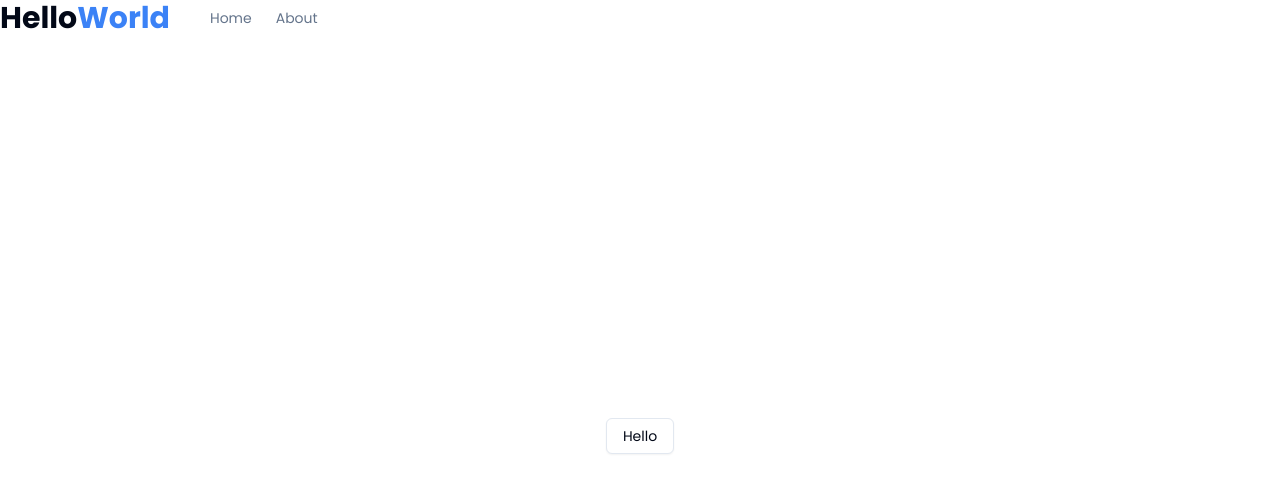
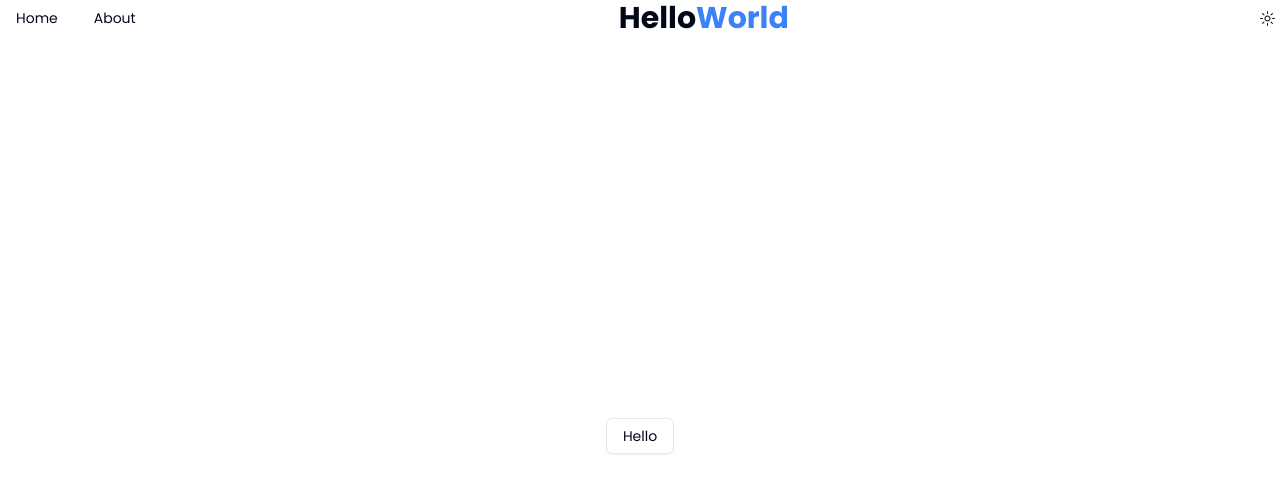
Before and after one commit to leonetti/shadcn-nextjs-portfolio, a Next.js app: page / in a window 1280 px wide. Shown: the top 492 px of the page. Built offline with nearby package versions, Linux system fonts and the light colour scheme.

Commit message:
feat: added theming auto/light/dark

```diff
--- a/src/app/layout.tsx
+++ b/src/app/layout.tsx
@@ -1,6 +1,7 @@
 import type { Metadata } from 'next';
 import { Poppins } from 'next/font/google';
-import Header from '@/components/header/basic-header';
+import Header from '@/components/header/default-header';
+import { ThemeProvider } from '@/context/theme-context';
 import './globals.css';
 
 const inter = Poppins({
@@ -19,10 +20,16 @@
   children: React.ReactNode;
 }>) {
   return (
-    <html lang="en">
+    <html lang="en" suppressHydrationWarning>
       <body className={inter.className}>
-        <Header />
-        {children}
+        <ThemeProvider
+          attribute="class"
+          defaultTheme="system"
+          enableSystem
+        >
+          <Header />
+          {children}
+        </ThemeProvider>
       </body>
     </html>
   );
--- /dev/null
+++ b/src/app/providers.tsx
@@ -0,0 +1,14 @@
+'use client';
+
+import * as React from 'react';
+import { ThemeProvider as NextThemesProvider } from 'next-themes';
+import { type ThemeProviderProps } from 'next-themes/dist/types';
+
+export function Providers({
+  children,
+  ...props
+}: ThemeProviderProps) {
+  return (
+    <NextThemesProvider {...props}>{children}</NextThemesProvider>
+  );
+}
--- a/src/components/header/default-header.tsx
+++ b/src/components/header/default-header.tsx
@@ -6,13 +6,13 @@
 import { cn } from '@/lib/utils';
 import {
   NavigationMenu,
-  NavigationMenuContent,
   NavigationMenuItem,
   NavigationMenuLink,
   NavigationMenuList,
-  NavigationMenuTrigger,
   navigationMenuTriggerStyle,
 } from '@/components/ui/navigation-menu';
+
+import ThemeToggle from '@/components/theme/theme-toggle';
 
 import siteConfig from '@/config/site';
 
@@ -45,7 +45,10 @@
       <SiteLogo />
       <NavigationMenu>
         <NavigationMenuList>
-          {siteConfig.navItems.map((item, index) => (
+          <NavigationMenuItem>
+            <ThemeToggle />
+          </NavigationMenuItem>
+          {/* {siteConfig.navItems.map((item, index) => (
             <NavigationMenuItem key={`${item.href}-${index}`}>
               <Link href={item.href} legacyBehavior passHref>
                 <NavigationMenuLink
@@ -55,7 +58,7 @@
                 </NavigationMenuLink>
               </Link>
             </NavigationMenuItem>
-          ))}
+          ))} */}
         </NavigationMenuList>
       </NavigationMenu>
     </header>
--- /dev/null
+++ b/src/components/theme/theme-toggle.tsx
@@ -0,0 +1,55 @@
+'use client';
+
+import { Button } from '@/components/ui/button';
+import { useForm } from 'react-hook-form';
+import { MoonIcon, SunIcon } from '@radix-ui/react-icons';
+import {
+  Form,
+  FormControl,
+  FormDescription,
+  FormField,
+  FormItem,
+  FormLabel,
+  FormMessage,
+} from '@/components/ui/form';
+import { Input } from '@/components/ui/input';
+import { useTheme } from 'next-themes';
+
+const ThemeToggle = () => {
+  const form = useForm();
+  const { setTheme, theme } = useTheme();
+
+  const handleSubmit = () => {
+    setTheme(theme === 'light' ? 'dark' : 'light');
+  };
+
+  return (
+    <Form {...form}>
+      <form
+        onSubmit={form.handleSubmit(handleSubmit)}
+        className="space-y-8"
+      >
+        <FormField
+          control={form.control}
+          name="next-theme"
+          render={({ field }) => (
+            <FormItem hidden>
+              <FormLabel>Theme Toggle</FormLabel>
+              <FormControl>
+                <Input {...field} />
+              </FormControl>
+              <FormDescription>Toggle Theme</FormDescription>
+              <FormMessage />
+            </FormItem>
+          )}
+        />
+        <Button type="submit" variant={null} className="w-6 p-0">
+          <SunIcon className="dark:hidden" />
+          <MoonIcon className="hidden dark:block" />
+        </Button>
+      </form>
+    </Form>
+  );
+};
+
+export default ThemeToggle;
--- /dev/null
+++ b/src/components/ui/form.tsx
@@ -0,0 +1,176 @@
+import * as React from "react"
+import * as LabelPrimitive from "@radix-ui/react-label"
+import { Slot } from "@radix-ui/react-slot"
+import {
+  Controller,
+  ControllerProps,
+  FieldPath,
+  FieldValues,
+  FormProvider,
+  useFormContext,
+} from "react-hook-form"
+
+import { cn } from "@/lib/utils"
+import { Label } from "@/components/ui/label"
+
+const Form = FormProvider
+
+type FormFieldContextValue<
+  TFieldValues extends FieldValues = FieldValues,
+  TName extends FieldPath<TFieldValues> = FieldPath<TFieldValues>
+> = {
+  name: TName
+}
+
+const FormFieldContext = React.createContext<FormFieldContextValue>(
+  {} as FormFieldContextValue
+)
+
+const FormField = <
+  TFieldValues extends FieldValues = FieldValues,
+  TName extends FieldPath<TFieldValues> = FieldPath<TFieldValues>
+>({
+  ...props
+}: ControllerProps<TFieldValues, TName>) => {
+  return (
+    <FormFieldContext.Provider value={{ name: props.name }}>
+      <Controller {...props} />
+    </FormFieldContext.Provider>
+  )
+}
+
+const useFormField = () => {
+  const fieldContext = React.useContext(FormFieldContext)
+  const itemContext = React.useContext(FormItemContext)
+  const { getFieldState, formState } = useFormContext()
+
+  const fieldState = getFieldState(fieldContext.name, formState)
+
+  if (!fieldContext) {
+    throw new Error("useFormField should be used within <FormField>")
+  }
+
+  const { id } = itemContext
+
+  return {
+    id,
+    name: fieldContext.name,
+    formItemId: `${id}-form-item`,
+    formDescriptionId: `${id}-form-item-description`,
+    formMessageId: `${id}-form-item-message`,
+    ...fieldState,
+  }
+}
+
+type FormItemContextValue = {
+  id: string
+}
+
+const FormItemContext = React.createContext<FormItemContextValue>(
+  {} as FormItemContextValue
+)
+
+const FormItem = React.forwardRef<
+  HTMLDivElement,
+  React.HTMLAttributes<HTMLDivElement>
+>(({ className, ...props }, ref) => {
+  const id = React.useId()
+
+  return (
+    <FormItemContext.Provider value={{ id }}>
+      <div ref={ref} className={cn("space-y-2", className)} {...props} />
+    </FormItemContext.Provider>
+  )
+})
+FormItem.displayName = "FormItem"
+
+const FormLabel = React.forwardRef<
+  React.ElementRef<typeof LabelPrimitive.Root>,
+  React.ComponentPropsWithoutRef<typeof LabelPrimitive.Root>
+>(({ className, ...props }, ref) => {
+  const { error, formItemId } = useFormField()
+
+  return (
+    <Label
+      ref={ref}
+      className={cn(error && "text-destructive", className)}
+      htmlFor={formItemId}
+      {...props}
+    />
+  )
+})
+FormLabel.displayName = "FormLabel"
+
+const FormControl = React.forwardRef<
+  React.ElementRef<typeof Slot>,
+  React.ComponentPropsWithoutRef<typeof Slot>
+>(({ ...props }, ref) => {
+  const { error, formItemId, formDescriptionId, formMessageId } = useFormField()
+
+  return (
+    <Slot
+      ref={ref}
+      id={formItemId}
+      aria-describedby={
+        !error
+          ? `${formDescriptionId}`
+          : `${formDescriptionId} ${formMessageId}`
+      }
+      aria-invalid={!!error}
+      {...props}
+    />
+  )
+})
+FormControl.displayName = "FormControl"
+
+const FormDescription = React.forwardRef<
+  HTMLParagraphElement,
+  React.HTMLAttributes<HTMLParagraphElement>
+>(({ className, ...props }, ref) => {
+  const { formDescriptionId } = useFormField()
+
+  return (
+    <p
+      ref={ref}
+      id={formDescriptionId}
+      className={cn("text-[0.8rem] text-muted-foreground", className)}
+      {...props}
+    />
+  )
+})
+FormDescription.displayName = "FormDescription"
+
+const FormMessage = React.forwardRef<
+  HTMLParagraphElement,
+  React.HTMLAttributes<HTMLParagraphElement>
+>(({ className, children, ...props }, ref) => {
+  const { error, formMessageId } = useFormField()
+  const body = error ? String(error?.message) : children
+
+  if (!body) {
+    return null
+  }
+
+  return (
+    <p
+      ref={ref}
+      id={formMessageId}
+      className={cn("text-[0.8rem] font-medium text-destructive", className)}
+      {...props}
+    >
+      {body}
+    </p>
+  )
+})
+FormMessage.displayName = "FormMessage"
+
+export {
+  useFormField,
+  Form,
+  FormItem,
+  FormLabel,
+  FormControl,
+  FormDescription,
+  FormMessage,
+  FormField,
+}
--- /dev/null
+++ b/src/components/ui/input.tsx
@@ -0,0 +1,25 @@
+import * as React from "react"
+
+import { cn } from "@/lib/utils"
+
+export interface InputProps
+  extends React.InputHTMLAttributes<HTMLInputElement> {}
+
+const Input = React.forwardRef<HTMLInputElement, InputProps>(
+  ({ className, type, ...props }, ref) => {
+    return (
+      <input
+        type={type}
+        className={cn(
+          "flex h-9 w-full rounded-md border border-input bg-transparent px-3 py-1 text-sm shadow-sm transition-colors file:border-0 file:bg-transparent file:text-sm file:font-medium placeholder:text-muted-foreground focus-visible:outline-none focus-visible:ring-1 focus-visible:ring-ring disabled:cursor-not-allowed disabled:opacity-50",
+          className
+        )}
+        ref={ref}
+        {...props}
+      />
+    )
+  }
+)
+Input.displayName = "Input"
+
+export { Input }
--- /dev/null
+++ b/src/components/ui/label.tsx
@@ -0,0 +1,26 @@
+"use client"
+
+import * as React from "react"
+import * as LabelPrimitive from "@radix-ui/react-label"
+import { cva, type VariantProps } from "class-variance-authority"
+
+import { cn } from "@/lib/utils"
+
+const labelVariants = cva(
+  "text-sm font-medium leading-none peer-disabled:cursor-not-allowed peer-disabled:opacity-70"
+)
+
+const Label = React.forwardRef<
+  React.ElementRef<typeof LabelPrimitive.Root>,
+  React.ComponentPropsWithoutRef<typeof LabelPrimitive.Root> &
+    VariantProps<typeof labelVariants>
+>(({ className, ...props }, ref) => (
+  <LabelPrimitive.Root
+    ref={ref}
+    className={cn(labelVariants(), className)}
+    {...props}
+  />
+))
+Label.displayName = LabelPrimitive.Root.displayName
+
+export { Label }
--- /dev/null
+++ b/src/context/theme-context.tsx
@@ -0,0 +1,14 @@
+'use client';
+
+import * as React from 'react';
+import { ThemeProvider as NextThemesProvider } from 'next-themes';
+import { type ThemeProviderProps } from 'next-themes/dist/types';
+
+export function ThemeProvider({
+  children,
+  ...props
+}: ThemeProviderProps) {
+  return (
+    <NextThemesProvider {...props}>{children}</NextThemesProvider>
+  );
+}
```
Also changed, not shown: package.json (+6 -1 lines), tailwind.config.ts (+39 -39 lines), src/app/globals.css (indentation only), 1 other file (tests, documents, lock files or other folders).
